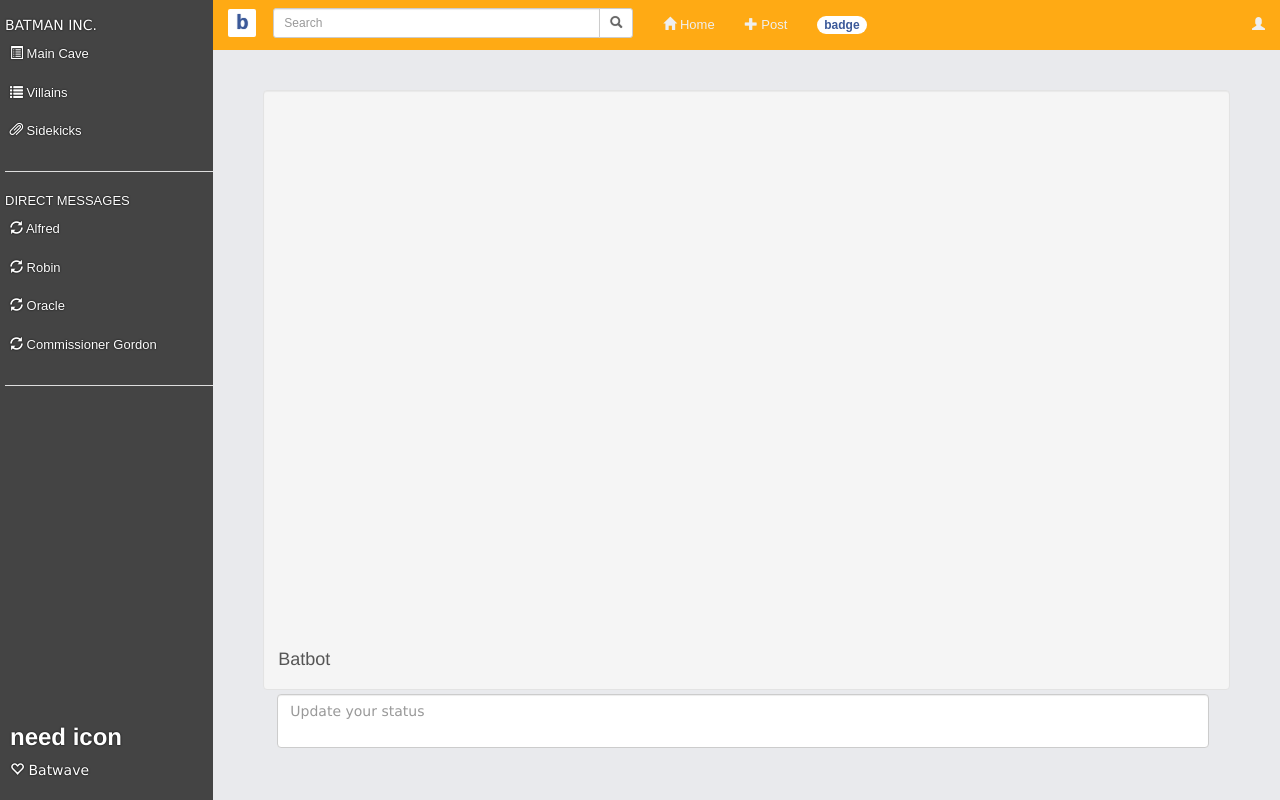
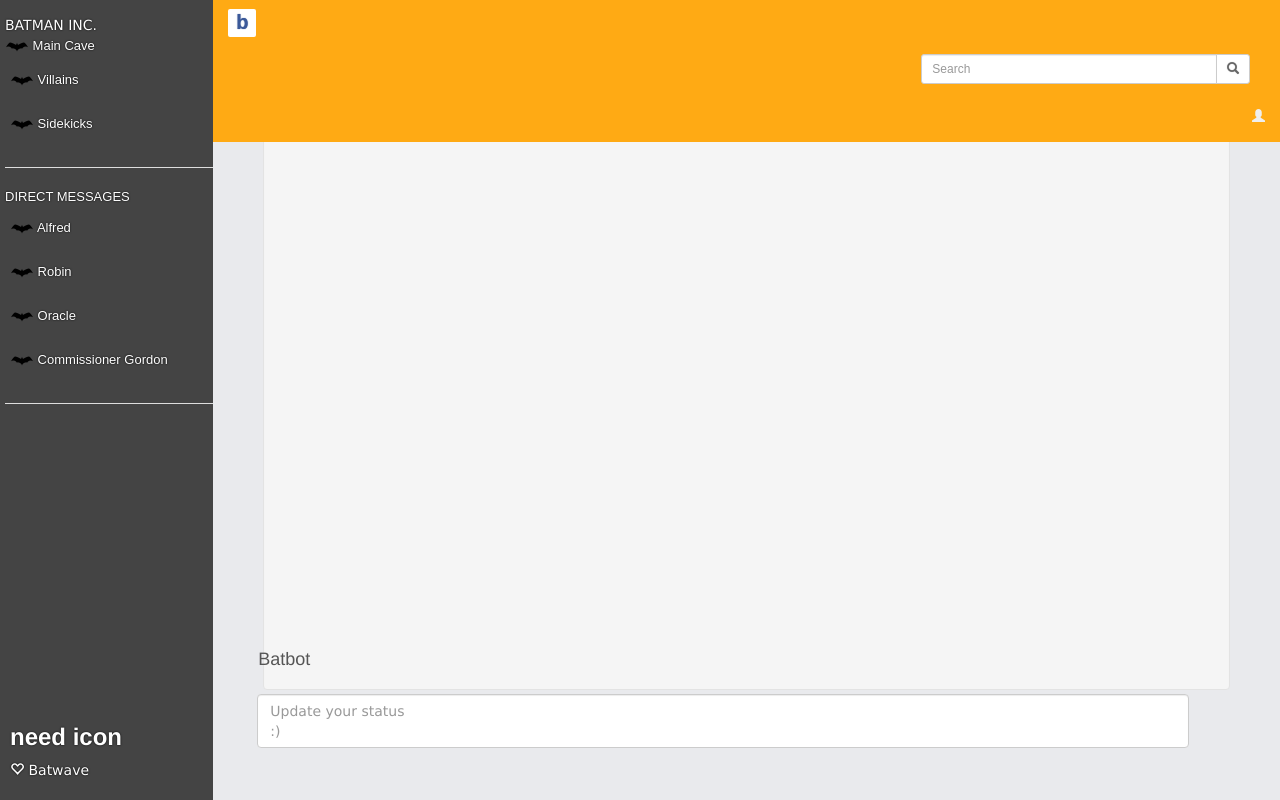
Before and after one commit to kblakeDU/batslack-demo, a plain HTML site: page index.html in a window 1280 px wide. Drawn offline with nearby package versions, Linux system fonts and the light colour scheme.

Commit message:
Added Batman logo

```diff
--- a/css/styles.css
+++ b/css/styles.css
@@ -172,6 +172,10 @@ h1,h2,h3 {
 
 }
 
+#topbar {
+	margin-left: 678px;
+}
+
 .panel textarea, .well textarea, textarea.form-control
 {
    resize: none;
--- a/index.html
+++ b/index.html
@@ -3,8 +3,8 @@
 	<head>
 		<meta http-equiv="content-type" content="text/html; charset=UTF-8">
 		<meta charset="utf-8">
-		<title>Pseudo-Slack</title>
-		<meta name="generator" content="Bootply" />
+		<title>BatSlack</title>
+
 		<meta name="viewport" content="width=device-width, initial-scale=1, maximum-scale=1">
 		<link href="css/bootstrap.min.css" rel="stylesheet">
 		<!--[if lt IE 9]>
@@ -27,18 +27,18 @@
 
                 BATMAN INC.
                 <ul class="nav hidden-xs" id="lg-menu">
-                    <li class="active"><a href="#featured"><i class="glyphicon glyphicon-list-alt"></i> Main Cave</a></li>
+                    <li class="active"><img src="img/bat.png"></i> Main Cave</a></li>
 
-                    <li><a href="#stories"><i class="glyphicon glyphicon-list"></i> Villains</a></li>
-                    <li><a href="#"><i class="glyphicon glyphicon-paperclip"></i> Sidekicks</a></li>
+                    <li><a href="#stories"><img src="img/bat.png"> Villains</a></li>
+                    <li><a href="#"><img src="img/bat.png"> Sidekicks</a></li>
 
                     <hr>
 
                 DIRECT MESSAGES
-                     <li><a href="#"><i class="glyphicon glyphicon-refresh"></i> Alfred</a></li>
-                     <li><a href="#"><i class="glyphicon glyphicon-refresh"></i> Robin</a></li>
-                     <li><a href="#"><i class="glyphicon glyphicon-refresh"></i> Oracle</a></li>
-                     <li><a href="#"><i class="glyphicon glyphicon-refresh"></i> Commissioner Gordon</a></li>
+                     <li><a href="#"><img src="img/bat.png"> Alfred</a></li>
+                     <li><a href="#"><img src="img/bat.png"> Robin</a></li>
+                     <li><a href="#"><img src="img/bat.png"> Oracle</a></li>
+                     <li><a href="#"><img src="img/bat.png"> Commissioner Gordon</a></li>
                       <hr>
                 </ul>
                 <ul class="list-unstyled hidden-xs" id="sidebar-footer">
@@ -47,13 +47,7 @@
                     </li>
                 </ul>
 
-              	<!-- tiny only nav-->
-              <ul class="nav visible-xs" id="xs-menu">
-                  	<li><a href="#featured" class="text-center"><i class="glyphicon glyphicon-list-alt"></i></a></li>
-                    <li><a href="#stories" class="text-center"><i class="glyphicon glyphicon-list"></i></a></li>
-                  	<li><a href="#" class="text-center"><i class="glyphicon glyphicon-paperclip"></i></a></li>
-                    <li><a href="#" class="text-center"><i class="glyphicon glyphicon-refresh"></i></a></li>
-                </ul>
+
 
             </div>
             <!-- /sidebar -->
@@ -74,13 +68,14 @@
                   	</div>
                   	<nav class="collapse navbar-collapse" role="navigation">
                     <form class="navbar-form navbar-left">
-                        <div class="input-group input-group-sm" style="max-width:360px;">
-                          <input type="text" class="form-control" placeholder="Search" name="srch-term" id="srch-term">
+                        <div class="input-group input-group-sm"  id="topbar" style="max-width:360px;">
+                          <input  type="text" class="form-control" placeholder="Search" name="srch-term" id="srch-term">
                           <div class="input-group-btn">
                             <button class="btn btn-default" type="submit"><i class="glyphicon glyphicon-search"></i></button>
                           </div>
                         </div>
                     </form>
+<!--
                     <ul class="nav navbar-nav">
                       <li>
                         <a href="#"><i class="glyphicon glyphicon-home"></i> Home</a>
@@ -92,6 +87,7 @@
                         <a href="#"><span class="badge">badge</span></a>
                       </li>
                     </ul>
+-->
                     <ul class="nav navbar-nav navbar-right">
                       <li class="dropdown">
                         <a href="#" class="dropdown-toggle" data-toggle="dropdown"><i class="glyphicon glyphicon-user"></i></a>
@@ -123,10 +119,12 @@
 <div class="row">
 
                               <div class="well col-sm-12" style="height:600px;position:relative;">
-                                   <form class="form-horizontal col-sm-9" role="form" style="position:fixed;height:100px;bottom:60px;margin-left:-20px">
+
+</div>
+                                  <form class="form-horizontal col-sm-9" role="form" aria-describedby="basic-addon1"style="position:fixed;height:100px;bottom:60px;margin-left:-20px">
                                     <h4>Batbot</h4>
                                      <div class="form-group" style="padding:14px;">
-                                      <textarea class="form-control" placeholder="Update your status"></textarea>
+                                      <textarea class="form-control" placeholder="Update your status                                                                                                                                                                                 :)"></textarea>
                                     </div>
                                   </form>
                                   <div ></div>
```
Also changed, not shown: img/bat.png (added).
